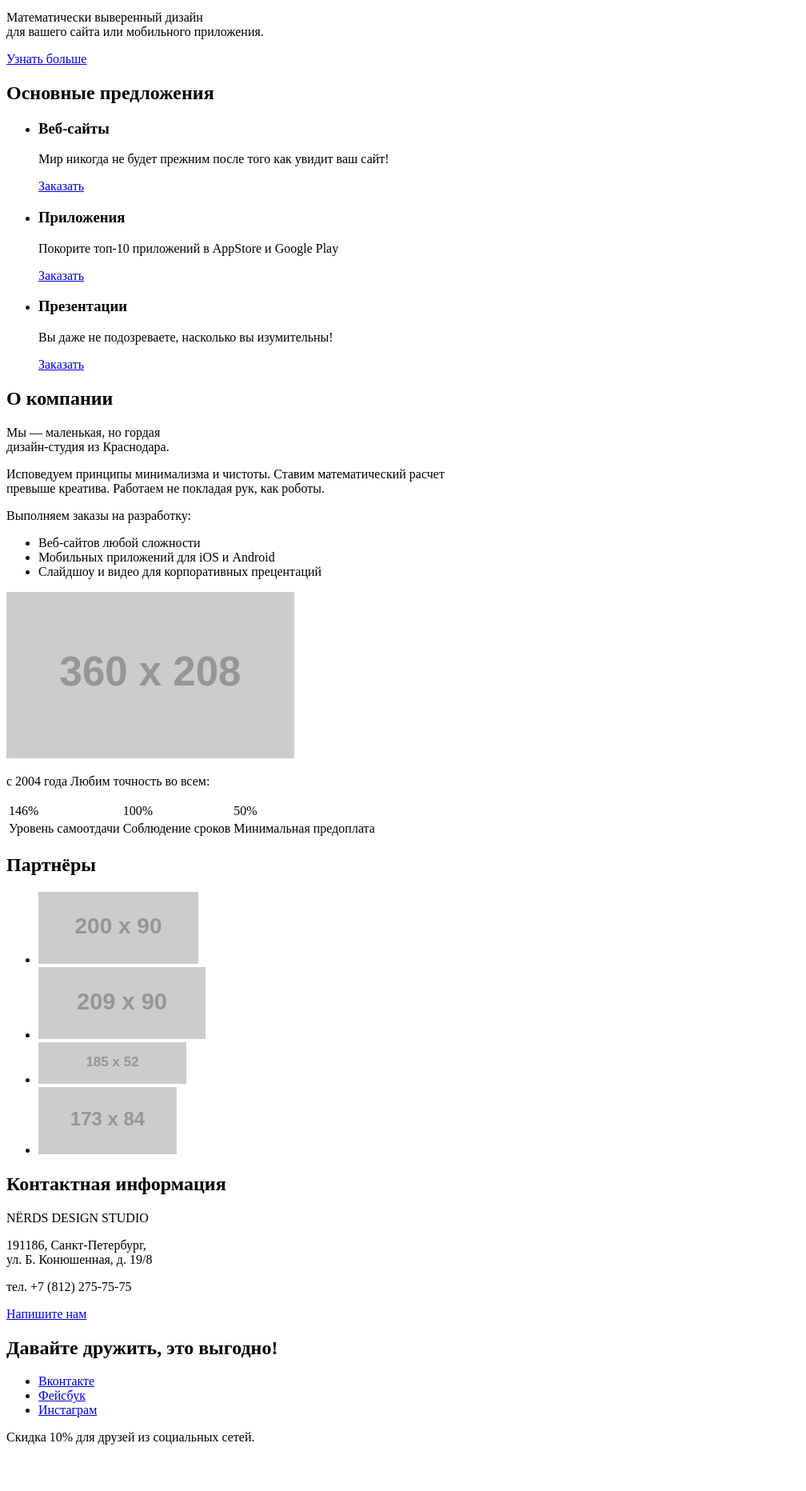
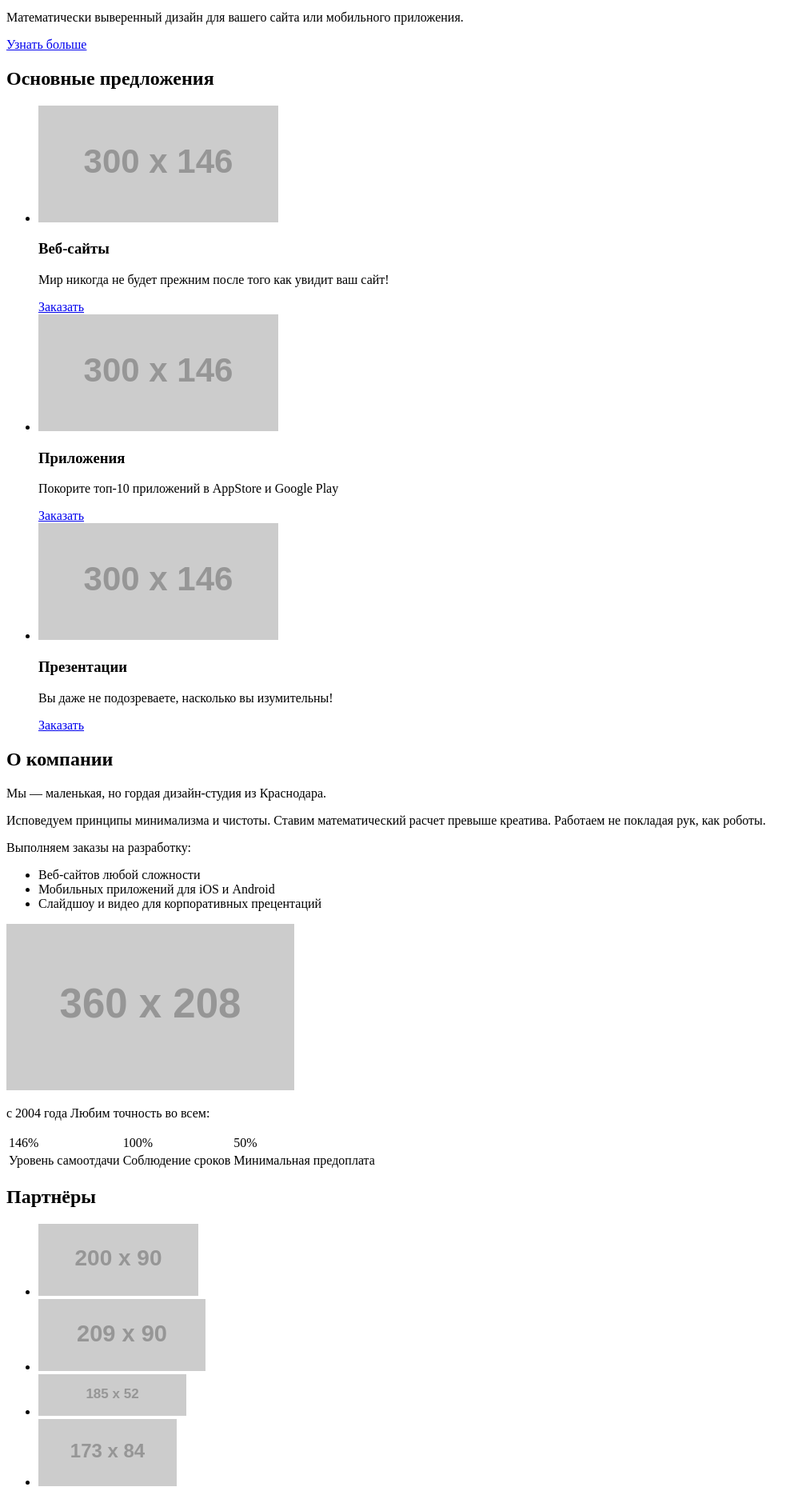
Before and after one commit to Ksenia2103/1536471-nerds-29, a plain HTML site: page index.html in a window 1280 px wide. Shown: the part 347-2211 px from the top of the page at 80% size, without its empty margins (0-1008 px from the left). Before the commit the page ends 2169 px from the top, so only its background shows below. Drawn offline with Linux system fonts and the light colour scheme; placeholder pictures from the web are drawn by us.

Commit message:
Разметка внутренней страницы

```diff
--- a/index.html
+++ b/index.html
@@ -25,7 +25,7 @@
   <section>
     <h2>Преимущества</h2>
     <p>Долго, дорого, скрупулезно</p>
-    <p>Математически выверенный дизайн <br>
+    <p>Математически выверенный дизайн
       для вашего сайта или мобильного приложения.</p>
     <a href="#">Узнать больше</a>
   </section>
@@ -33,16 +33,19 @@
     <h2>Основные предложения</h2>
     <ul>
       <li>
+        <img src="https://via.placeholder.com/300x146" alt="Веб-сайты">
         <h3>Веб-сайты</h3>
         <p>Мир никогда не будет прежним после того как увидит ваш сайт!</p>
         <a href="catalog.html">Заказать</a>
       </li>
       <li>
+        <img src="https://via.placeholder.com/300x146" alt="Приложения">
         <h3>Приложения</h3>
         <p>Покорите топ-10 приложений в AppStore и Google Play</p>
         <a href="catalog.html">Заказать</a>
       </li>
       <li>
+        <img src="https://via.placeholder.com/300x146" alt="Презентации">
         <h3>Презентации</h3>
         <p>Вы даже не подозреваете, насколько вы изумительны!</p>
         <a href="catalog.html">Заказать</a>
@@ -50,10 +53,11 @@
     </ul>
   </section>
   <section>
+    <div>
       <h2>О компании</h2>
-    <p>Мы — маленькая, но гордая <br>
+      <p>Мы — маленькая, но гордая
         дизайн-студия из Краснодара.</p>
-    <p>Исповедуем принципы минимализма и чистоты. Ставим математический расчет <br>
+      <p>Исповедуем принципы минимализма и чистоты. Ставим математический расчет
         превыше креатива. Работаем не покладая рук, как роботы.</p>
       <p>Выполняем заказы на разработку:</p>
       <ul>
@@ -61,8 +65,8 @@
         <li>Мобильных приложений для iOS и Android</li>
         <li>Слайдшоу и видео для корпоративных прецентаций</li>
       </ul>
-  </section>
-  <section>
+    </div>
+    <div>
       <img src="https://via.placeholder.com/360x208" alt="Логотип nerds-illustration">
       <p>с 2004 года Любим точность во всем:</p>
       <table>
@@ -77,13 +81,14 @@
           <td>Минимальная предоплата</td>
         </tr>
       </table>
+    </div>
   </section>
   <section>
     <h2>Партнёры</h2>
     <ul>
       <li>
-        <a href="https://htmlacademy.ru/intensive/htmlcss"><img src="https://via.placeholder.com/200x90"
-                                                                alt="Нtml Academy"></a>
+        <a href="https://htmlacademy.ru/intensive/htmlcss">
+          <img src="https://via.placeholder.com/200x90" alt="Нtml Academy"></a>
       </li>
       <li>
         <a href=""><img src="https://via.placeholder.com/209x90" alt="Barbershop BORODINSKI"></a>
@@ -101,12 +106,14 @@
 <footer>
   <section>
     <h2>Контактная информация</h2>
+    <div>
       <p>NЁRDS DESIGN STUDIO</p>
-    <p>191186, Санкт-Петербург, <br>
+      <p>191186, Санкт-Петербург,
         ул. Б. Конюшенная, д. 19/8
       </p>
       <p>тел. +7 (812) 275-75-75</p>
       <a href="#">Напишите нам</a>
+    </div>
   </section>
   <section>
     <h2>Давайте дружить, это выгодно!</h2>
```
Also changed, not shown: blank.html (+8 -6 lines), catalog.html (+18 -12 lines). Lines whose indentation alone changed are shown as unchanged.
